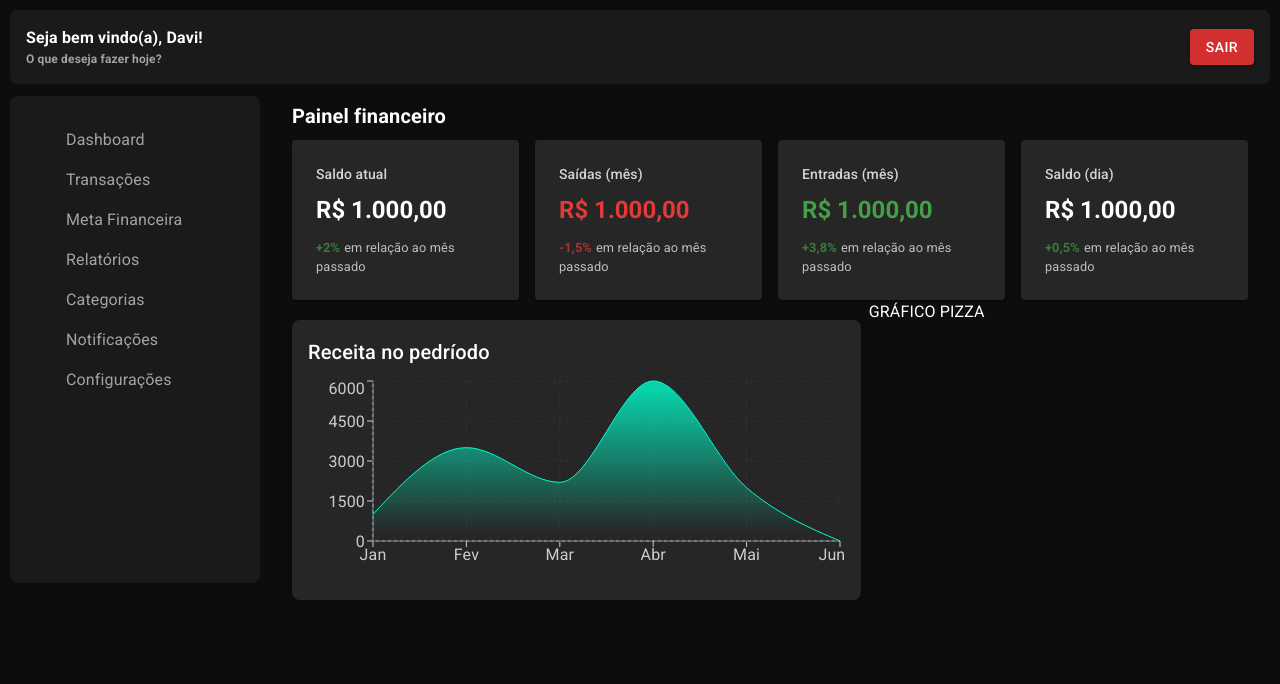
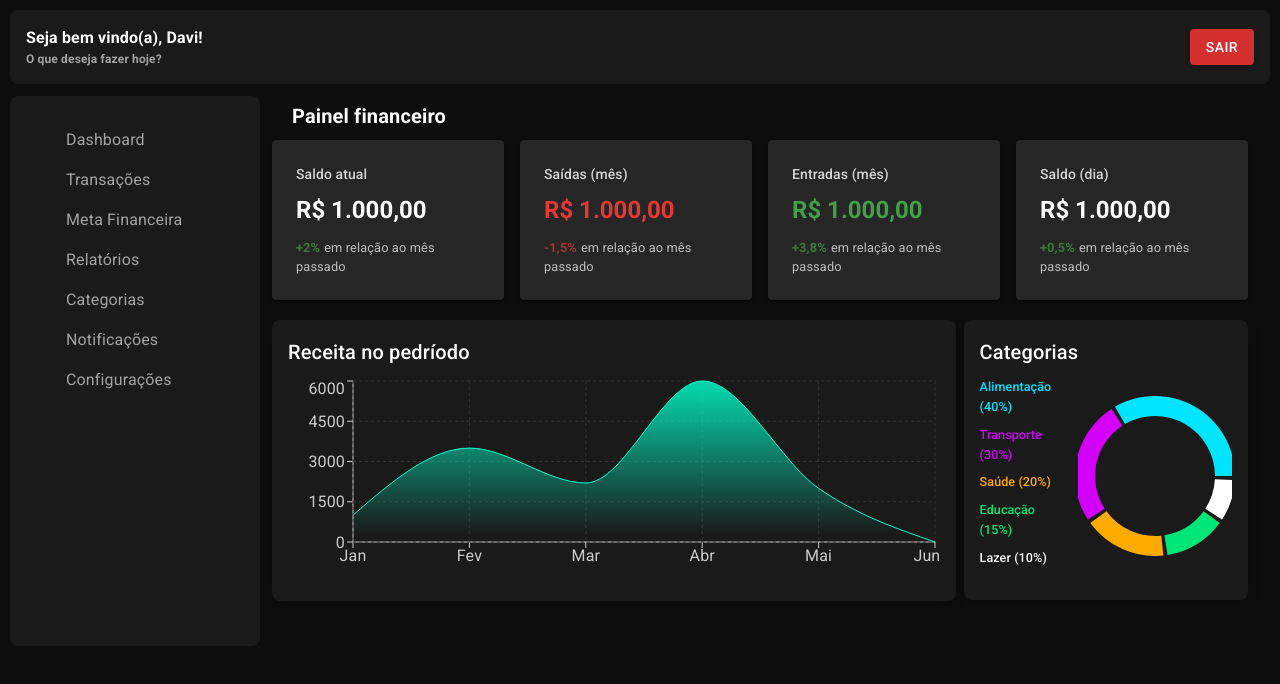
Before and after one commit to Davziinn/gestao_financeira_frontend, a React (Vite) app: page / in a window 1280 px wide. Shown: the top 684 px of the page. Built offline with nearby package versions, Linux system fonts and the light colour scheme; some icons are missing.

Commit message:
finalizando a tela de dashboard, mockada

```diff
--- a/src/components/Sidebar/styles.ts
+++ b/src/components/Sidebar/styles.ts
@@ -4,7 +4,7 @@ export const SidebarContainer = styled.aside`
   width: 250px;
   background-color: ${({ theme }) => theme.colors.surface};
   padding: 2rem;
-  height: 487px;
+  height: 550px;
   color: ${({ theme }) => theme.colors.textPrimary};
   border-radius: 8px;
   margin-top: 12px;
--- a/src/pages/Dashboard/components/Cards/styles.ts
+++ b/src/pages/Dashboard/components/Cards/styles.ts
@@ -15,6 +15,7 @@ export const CardsContainer = styled(Box)`
     gap: 16px;
     justify-content: space-between;
     margin-top: -24px;
+    margin-left: -20px;
 `
 
 export const CardsConteudo = styled(Card)`
--- a/src/pages/Dashboard/components/GraficoLinha/index.tsx
+++ b/src/pages/Dashboard/components/GraficoLinha/index.tsx
@@ -12,12 +12,12 @@ const data = [
 
 export const GraficoLinha = () => {
     return (
-        <Card sx={{ backgroundColor: '#262626', color: '#FFFFFF', borderRadius: '8px', boxShadow: '0 4px 12px rgba(0,0,0,0.2)', marginTop: '20px' }}>
+        <Card sx={{ backgroundColor: '#1A1A1A', color: '#FFFFFF', borderRadius: '8px', boxShadow: '0 4px 12px rgba(0,0,0,0.2)', marginTop: '20px', marginLeft: '-20px' }}>
             <CardContent>
                 <Typography variant="h6" sx={{ mb: 1 }}>
                     Receita no pedríodo
                 </Typography>
-                <ResponsiveContainer width="100%" height={200}>
+                <ResponsiveContainer width="100%" height={201}>
                     <AreaChart data={data}>
                         <defs>
                             <linearGradient id="corReceita" x1="0" y1="0" x2="0" y2="1">
--- /dev/null
+++ b/src/pages/Dashboard/components/GraficoPizza/index.tsx
@@ -0,0 +1,62 @@
+import { Card, CardContent, Typography, Box } from "@mui/material"
+import { Cell, Pie, PieChart, ResponsiveContainer } from "recharts"
+
+const data = [
+    { categoria: 'Alimentação', valor: 40 },
+    { categoria: 'Transporte', valor: 30 },
+    { categoria: 'Saúde', valor: 20 },
+    { categoria: 'Educação', valor: 15 },
+    { categoria: 'Lazer', valor: 10 },
+]
+
+const COLORS = ['#00E5FF', '#D500F9', '#FFAB00', '#00E676', '#FFFFFF']
+
+export const GraficoPizza = () => {
+    return (
+        <Card sx={{ backgroundColor: '#1A1A1A', color: '#FFFFFF', borderRadius: '8px', boxShadow: '0 4px 12px rgba(0,0,0,0.2)', marginTop: '20px' }}>
+            <CardContent>
+                <Typography variant="h6" sx={{ mb: 1 }}>
+                    Categorias
+                </Typography>
+
+                <Box sx={{ display: 'flex', alignItems: 'center', gap: 2 }}>
+                    <Box sx={{ width: '35%' }}>
+                        {data.map((item, index) => (
+                            <Typography
+                                key={index}
+                                variant="subtitle2"
+                                sx={{
+                                    color: COLORS[index],
+                                    fontWeight: 500,
+                                    mb: 1,
+                                    fontSize: '0.785rem',
+                                }}
+                            >
+                                {item.categoria} ({item.valor}%)
+                            </Typography>
+                        ))}
+                    </Box>
+
+                    <Box sx={{ width: '65%' }}>
+                        <ResponsiveContainer width="100%" height={200}>
+                            <PieChart>
+                                <Pie
+                                    data={data}
+                                    paddingAngle={3}
+                                    dataKey="valor"
+                                    stroke="none"
+                                    outerRadius={80}
+                                    innerRadius={60}
+                                >
+                                    {data.map((_, index) => (
+                                        <Cell key={`cell-${index}`} fill={COLORS[index % COLORS.length]} />
+                                    ))}
+                                </Pie>
+                            </PieChart>
+                        </ResponsiveContainer>
+                    </Box>
+                </Box>
+            </CardContent>
+        </Card>
+    )
+}
--- a/src/pages/Dashboard/index.tsx
+++ b/src/pages/Dashboard/index.tsx
@@ -1,16 +1,17 @@
 import { Cards } from "./components/Cards";
 import { GraficoLinha } from "./components/GraficoLinha";
+import { GraficoPizza } from "./components/GraficoPizza";
 
 export function Dashboard() {
     return (
         <>
             <Cards />
             <div style={{ display: 'flex', height: '100vh', gap: 8 }}>
-                <div style={{ flex: '6' }}>
+                <div style={{ flex: '7' }}>
                     <GraficoLinha />
                 </div>
-                <div style={{ flex: '4' }}>
-                    GRÁFICO PIZZA
+                <div style={{ flex: '3' }}>
+                    <GraficoPizza />
                 </div>
             </div>
         </>
```
